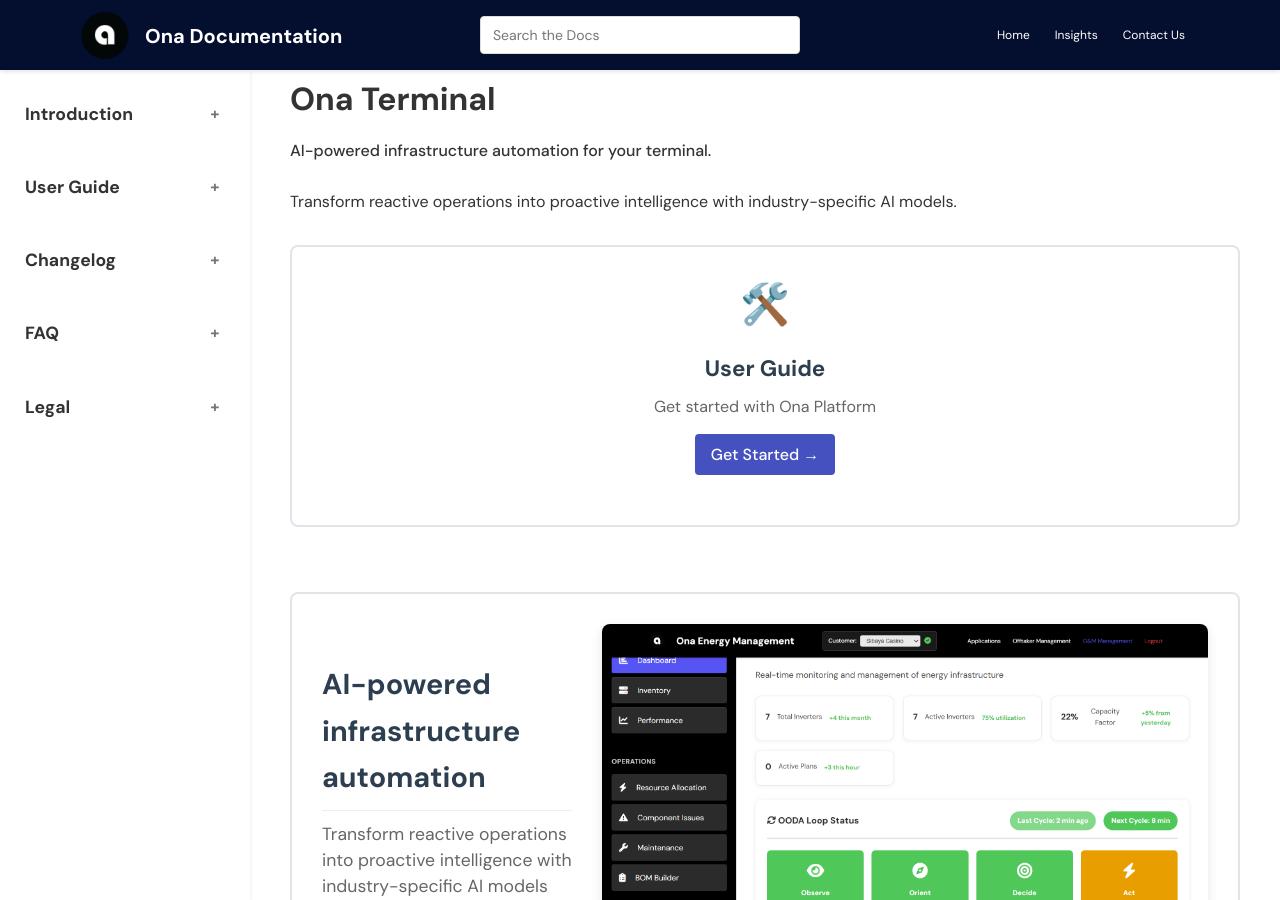
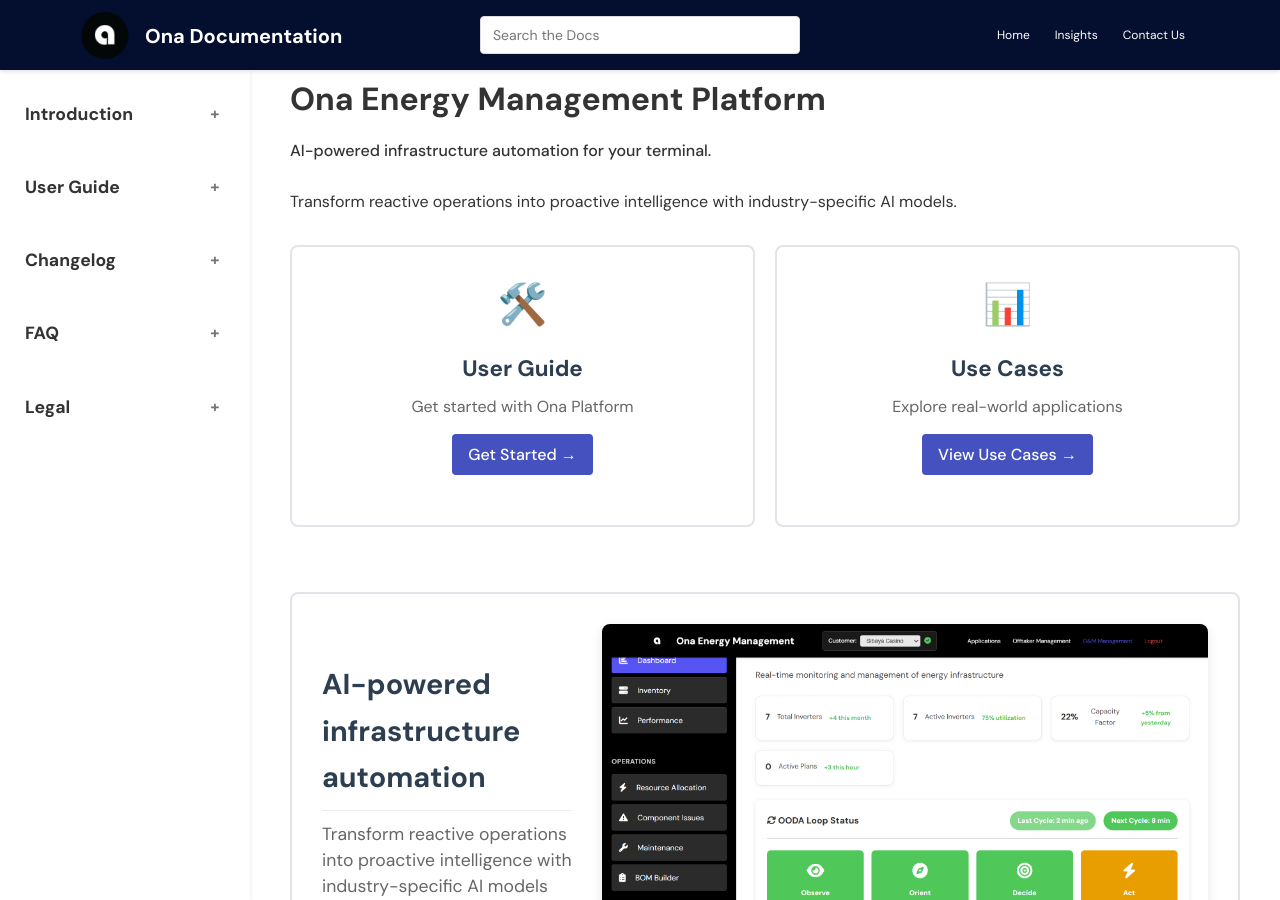
Before and after one commit to AsobaCloud/asobacode.github.io, a Jekyll site: the page built from index.md, in a window 1280 px wide and 900 px high. Built offline with Jekyll 4.4.1, drawn with Linux system fonts in a browser that asks for light colours; comment, search, counter and statistics services are not loaded.

Commit message:
docs: add Use Cases card to replace System Admin on index page

```diff
--- a/index.md
+++ b/index.md
@@ -4,7 +4,7 @@ layout: default
 nav_order: 1
 ---
 
-# Ona Terminal
+# Ona Energy Management Platform
 {: .fs-9 }
 
 **AI-powered infrastructure automation for your terminal.**
@@ -23,6 +23,14 @@ Transform reactive operations into proactive intelligence with industry-specific
     </div>
   </div>
 
+  <div class="path-button">
+    <div class="path-icon">📊</div>
+    <div class="path-content">
+      <h3>Use Cases</h3>
+      <p>Explore real-world applications</p>
+      <a href="https://docs.asoba.co/use-cases/oam" class="path-link" target="_blank">View Use Cases →</a>
+    </div>
+  </div>
 </div>
 
 <div class="paradigm-card">
```
